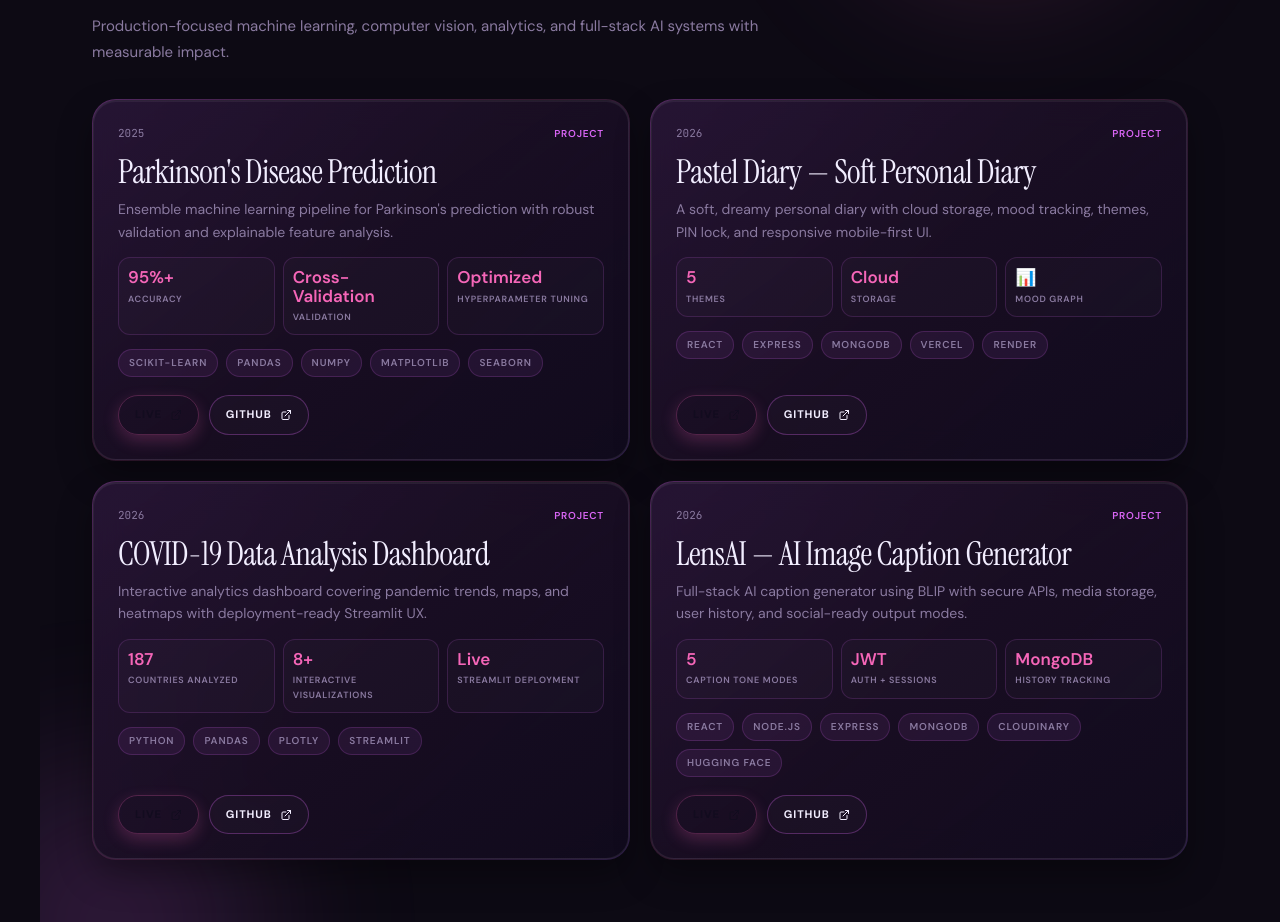
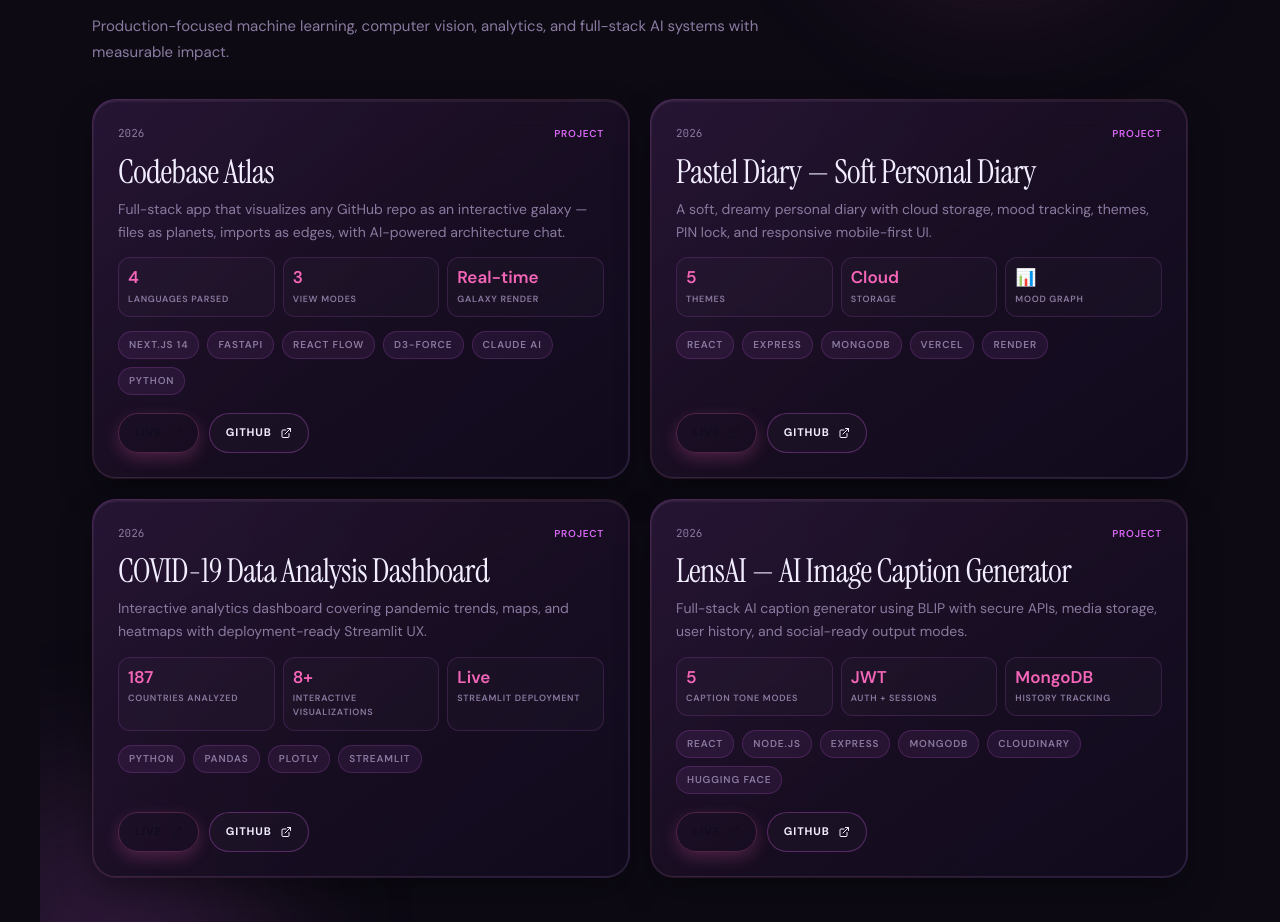
Before and after one commit to Shreya-Shukla27/Shreya_Portfolio, a React (Vite) app: page / in a window 1280 px wide. Shown: the part 3460-4382 px from the top of the page. Built offline with nearby package versions, Linux system fonts and the light colour scheme; no server answers.

Commit message:
replace Parkinson's project with Codebase Atlas

```diff
--- a/src/constants/data.js
+++ b/src/constants/data.js
@@ -20,21 +20,21 @@ export const TICKER_ITEMS = [
 export const PROJECTS = {
   grid: [
     {
-      id: 'parkinsons-disease-prediction',
-      year: '2025',
-      title: 'Parkinson\'s Disease Prediction',
-      desc: 'Ensemble machine learning pipeline for Parkinson\'s prediction with robust validation and explainable feature analysis.',
-      metrics: [
-        { val: '95%+', label: 'Accuracy' },
-        { val: 'Cross-Validation', label: 'Validation' },
-        { val: 'Optimized', label: 'Hyperparameter Tuning' },
-      ],
-      tags: ['Scikit-learn', 'Pandas', 'NumPy', 'Matplotlib', 'Seaborn'],
-      links: [
-        { label: 'View Project', href: 'https://github.com/Shreya-Shukla27/ML_projects/blob/main/Copy_of_Parkinsons.ipynb', type: 'primary' },
-        { label: 'GitHub', href: 'https://github.com/Shreya-Shukla27/ML_projects/blob/main/Copy_of_Parkinsons.ipynb', type: 'secondary' },
-      ],
-    },
+  id: 'codebase-atlas',
+  year: '2026',
+  title: 'Codebase Atlas',
+  desc: 'Full-stack app that visualizes any GitHub repo as an interactive galaxy — files as planets, imports as edges, with AI-powered architecture chat.',
+  metrics: [
+    { val: '4', label: 'Languages Parsed' },
+    { val: '3', label: 'View Modes' },
+    { val: 'Real-time', label: 'Galaxy Render' },
+  ],
+  tags: ['Next.js 14', 'FastAPI', 'React Flow', 'D3-Force', 'Claude AI', 'Python'],
+  links: [
+    { label: 'Live', href: 'https://atlas-ai-shreya27.vercel.app', type: 'primary' },
+    { label: 'GitHub', href: 'https://github.com/Shreya-Shukla27/codebase-atlas', type: 'secondary' },
+  ],
+},
     {
       id: 'pastel-diary',
       year: '2026',
```
